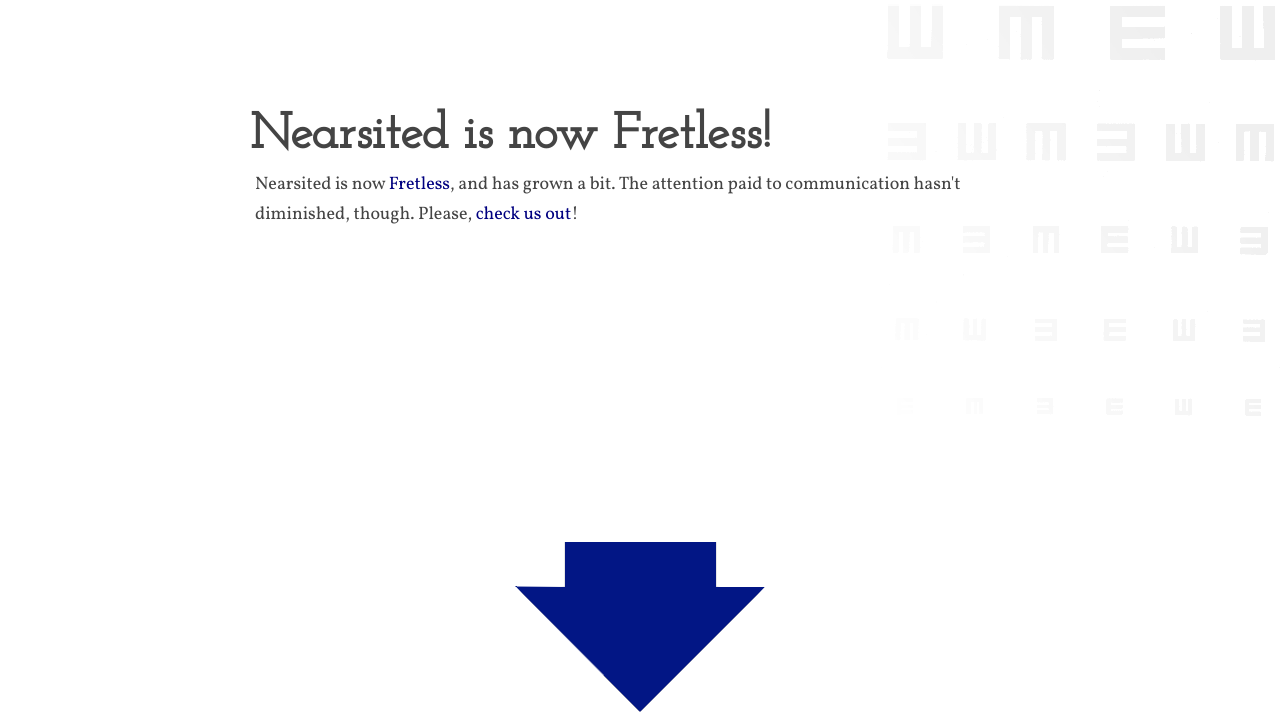
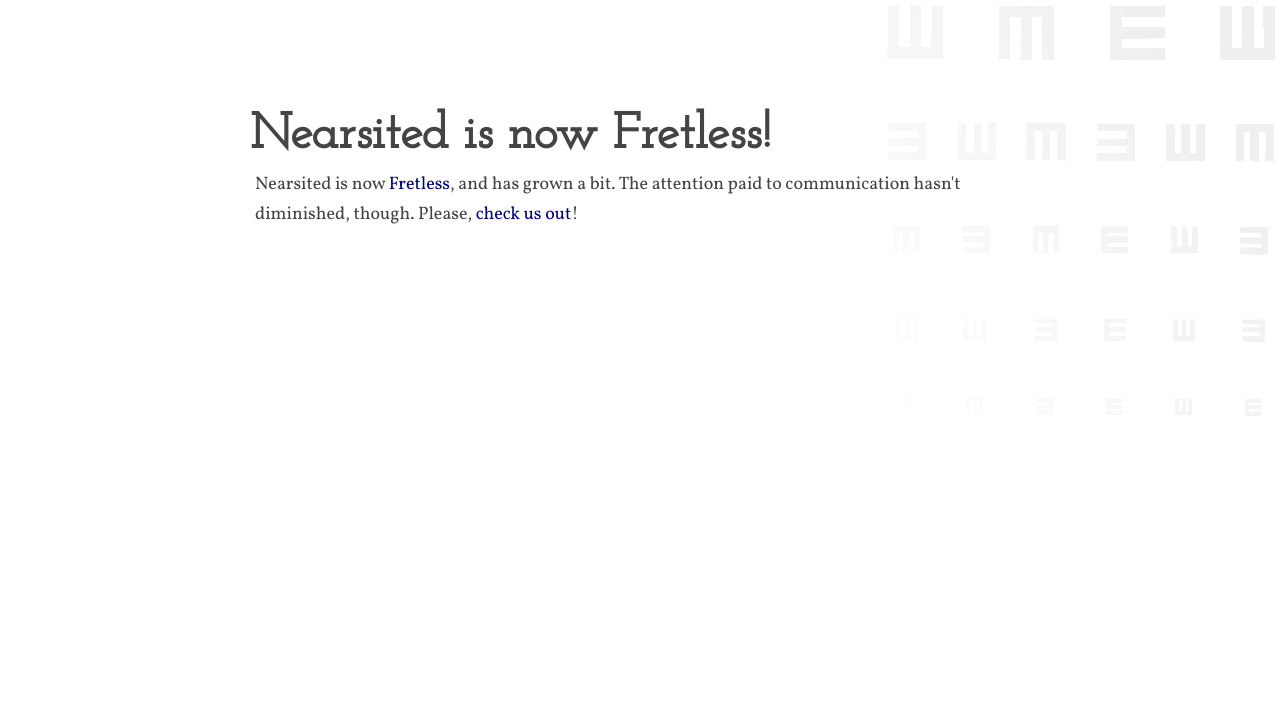
Before and after one commit to mileszs/nearsited.net, a plain HTML site: page index.html in a window 1280 px wide. Shown: the part 76-800 px from the top of the page. Drawn offline with Linux system fonts and the light colour scheme.

Commit message:
Remove arrow

```diff
--- a/css/style.css
+++ b/css/style.css
@@ -189,7 +189,6 @@
 
 section#hello {
   padding-top: 150px;
-  background: url('../img/arrow.png') center 580px no-repeat;
 }
 
 #arrow-img {
```
